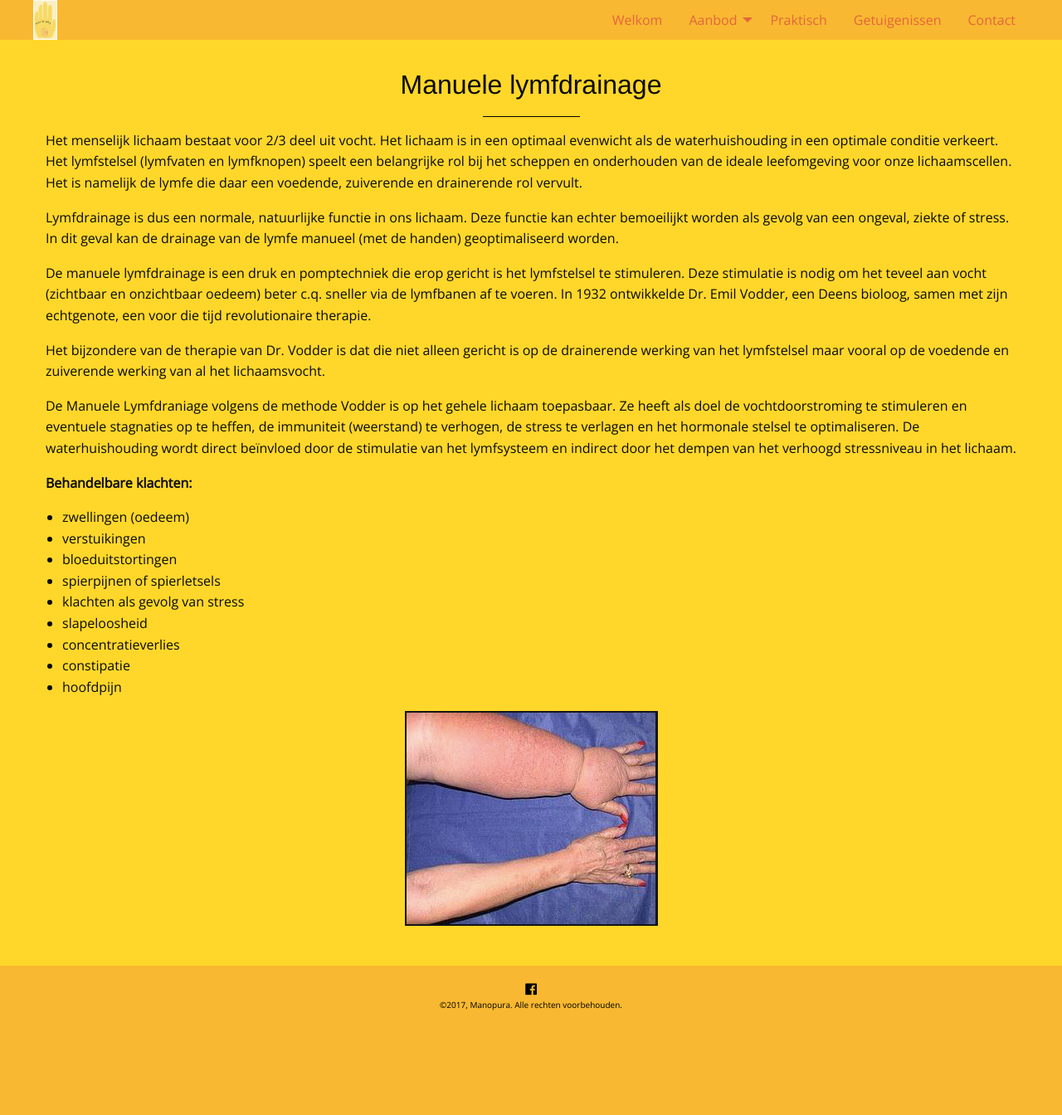
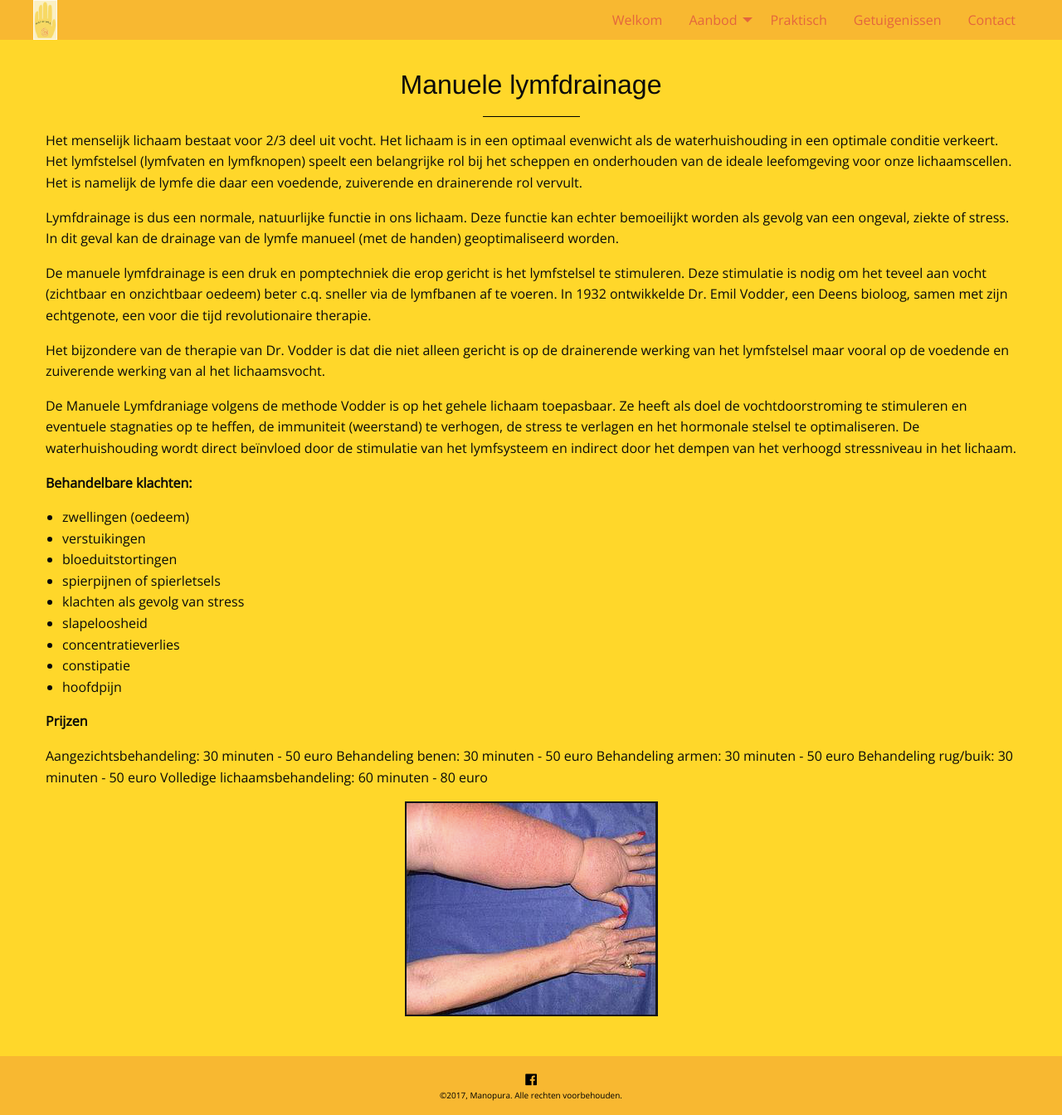
Before and after one commit to manopura/manopura.github.io, a Jekyll site: the page built from lymfedrainage.md, in a window 1280 px wide. Shown: the whole page at 83% size. Built offline with Jekyll 4.4.1, drawn with Linux system fonts in a browser that asks for light colours; nearby versions of some CDN libraries; before the commit the page ends 1235 px from its top, so only the background shows below that.

Commit message:
Update lymfedrainage.md

```diff
--- a/lymfedrainage.md
+++ b/lymfedrainage.md
@@ -30,4 +30,15 @@ De Manuele Lymfdraniage volgens de methode Vodder is op het gehele lichaam toepa
 * constipatie
 * hoofdpijn
 
+
+**Prijzen**
+
+Aangezichtsbehandeling: 30 minuten - 50 euro
+Behandeling benen: 30 minuten - 50 euro
+Behandeling armen: 30 minuten - 50 euro
+Behandeling rug/buik: 30 minuten - 50 euro
+Volledige lichaamsbehandeling: 60 minuten - 80 euro
+
+
+
 ![lymfdrainage](images/lymfe.png)
```
